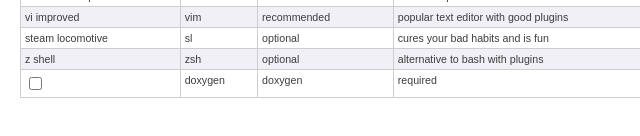
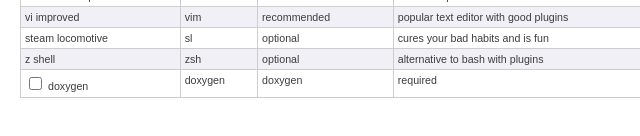
Before and after one commit to PYates77/linux-packages, a plain HTML site: page packages.html in a window 1280 px wide. Shown: the part 166-302 px from the top of the page, 0-640 px from the left. Drawn offline with Linux system fonts and the light colour scheme.

Commit message:
Update packages.html

```diff
--- a/packages.html
+++ b/packages.html
@@ -33,7 +33,7 @@
 		</thead>
 		<tbody>
 			<tr>
-				<td><input type="checkbox" value="doxygen" doxygen</td>
+				<td><input type="checkbox" value="doxygen" /> doxygen</td>
 				<td>doxygen</td>
 				<td>doxygen</td>
 				<td>required</td>
```
